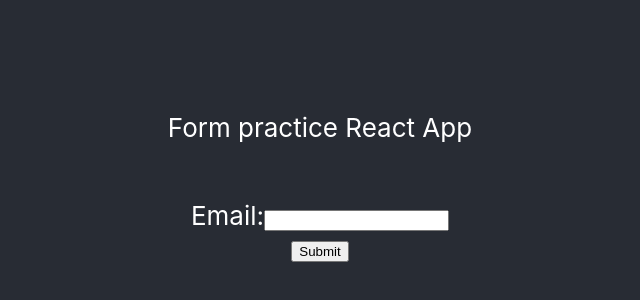
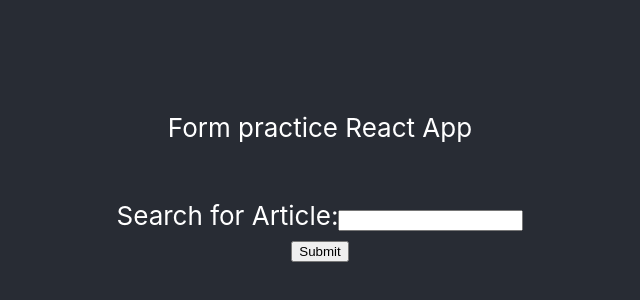
Before and after one commit to hollyLGru/hackathon, a React (Create React App) app: page / in a window 1280 px wide. Shown: the part 226-526 px from the top of the page, without its empty margins (320-960 px from the left). Built offline with nearby package versions, Linux system fonts and the light colour scheme.

Commit message:
search works kinda

```diff
--- a/src/App.js
+++ b/src/App.js
@@ -22,7 +22,6 @@ handleChange = (e) => {
 
 handleSubmit = (e) => {
   e.preventDefault()
-
 axios.get('http://hn.algolia.com/api/v1/search?query=react', {
   searchForm: this.state.searchForm,
 
@@ -47,7 +46,7 @@ axios.get('http://hn.algolia.com/api/v1/search?query=react', {
         <p>Form practice React App</p>
         <form onSubmit={(e) => {this.handleSubmit(e)}}>
           <br></br>
-          <label>Email:
+          <label>Search for Article:
             <input name="searchForm" type="text" value={this.state.email} onChange={(e) => {this.handleChange(e)}}></input>
           </label>
           <br></br>
```
